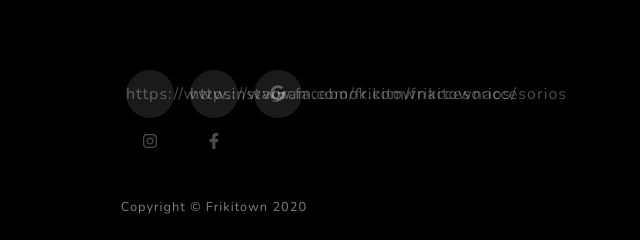
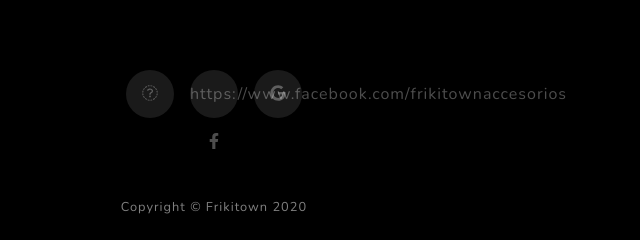
Before and after one commit to Marianela-B/Frikitown, a plain HTML site: page index.html in a window 1280 px wide. Shown: the part 4039-4279 px from the top of the page, 426-1066 px from the left. Drawn offline with nearby package versions, Linux system fonts and the light colour scheme.

Commit message:
Update index.html

```diff
--- a/index.html
+++ b/index.html
@@ -149,7 +149,7 @@
                     </div>
                 </div>
                 <div class="social d-flex justify-content-center">
-                    <a class="mx-2" href="#!">https://www.instagram.com/frikitownaccesorios/<i class="fab fa-instagram"></i></a>
+                    <a class="mx-2" href="#!"><i class="fab fa-instagram">https://www.instagram.com/frikitownaccesorios/</i></a>
                     <a class="mx-2" href="#!">https://www.facebook.com/frikitownaccesorios<i class="fab fa-facebook-f"></i></a>
                     <a class="mx-2" href="#!"><i class="fab fa-google"></i></a>
                 </div>
```
